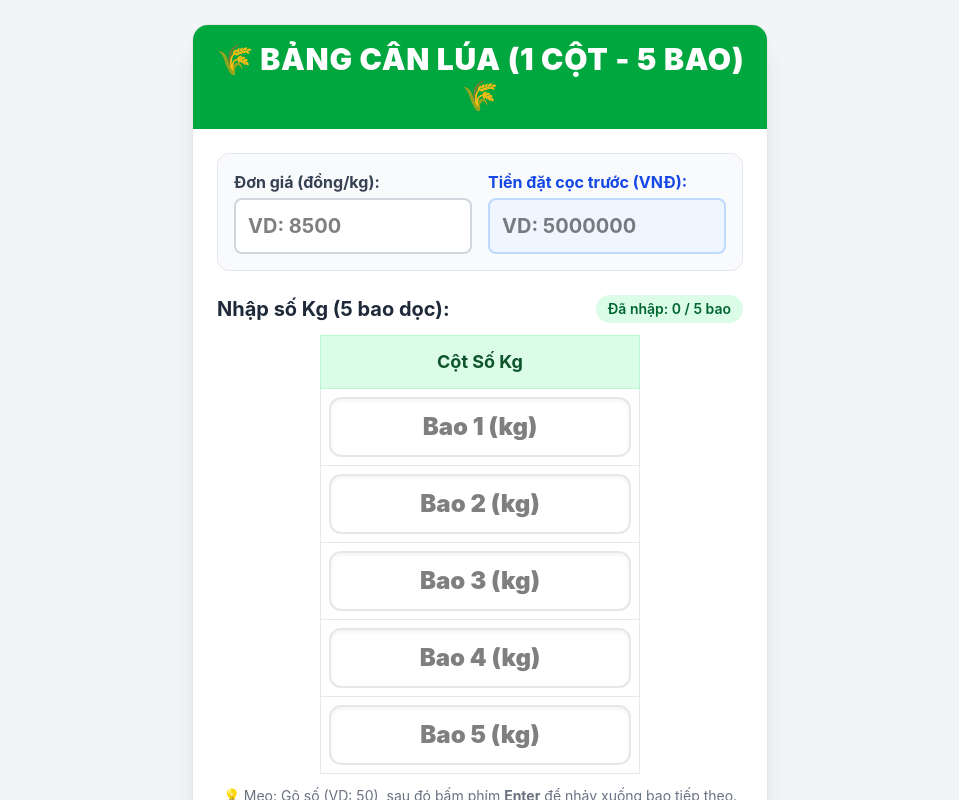
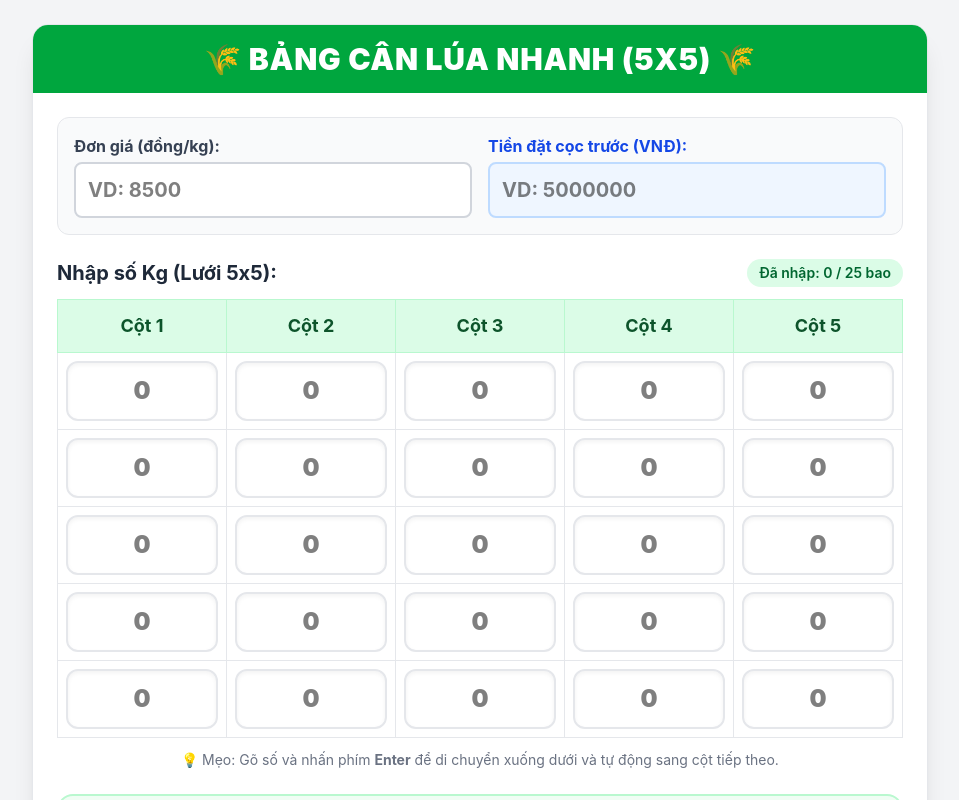
Before and after one commit to LamVyHuynh/App-tinh-tien-lua, a React (Vite) app: page / in a window 1280 px wide. Shown: the top 800 px of the page, without its empty margins (160-1119 px from the left). Built offline with nearby package versions, Linux system fonts and the light colour scheme.

Commit message:
Làm thêm nhiều cột để có thể tính nhiều bao hơn

```diff
--- a/src/App.jsx
+++ b/src/App.jsx
@@ -5,18 +5,18 @@ function App() {
   const [donGia, setDonGia] = useState("");
   const [tienCoc, setTienCoc] = useState("");
 
-  // 2. MẢNG DỮ LIỆU LƯỚI 1 CỘT x 5 HÀNG
+  // 2. MẢNG DỮ LIỆU LƯỚI 5 CỘT x 5 HÀNG
   const [bangKg, setBangKg] = useState(
     Array(5)
       .fill()
-      .map(() => Array(1).fill("")),
+      .map(() => Array(5).fill("")),
   );
 
-  // Mảng tham chiếu lưu vị trí các ô input
+  // Mảng tham chiếu lưu vị trí các ô input (5 hàng x 5 cột)
   const inputRefs = useRef(
     Array(5)
       .fill()
-      .map(() => Array(1).fill(null)),
+      .map(() => Array(5).fill(null)),
   );
 
   // 3. HÀM CẬP NHẬT GIÁ TRỊ KHI GÕ SỐ
@@ -33,27 +33,45 @@ function App() {
     setBangKg(danhSachMoi);
   };
 
-  // 4. HÀM XỬ LÝ PHÍM BẤM (TỰ ĐỘNG CHUYỂN Ô THEO CHIỀU DỌC)
+  // 4. HÀM XỬ LÝ PHÍM BẤM (TỰ ĐỘNG CHUYỂN Ô XUỐNG DỌC VÀ SANG CỘT)
   const handleKeyDown = (hangIndex, cotIndex, e) => {
     let hangMoi = hangIndex;
+    let cotMoi = cotIndex;
 
     if (e.key === "Enter" || e.key === "ArrowDown") {
       e.preventDefault();
       hangMoi = hangIndex + 1;
+      // Nếu hết hàng dọc thì chuyển sang hàng 0 của cột kế tiếp
       if (hangMoi >= 5) {
-        hangMoi = 0; // Quay về ô đầu tiên nếu ở hàng cuối
+        hangMoi = 0;
+        cotMoi = cotIndex + 1;
+        if (cotMoi >= 5) {
+          cotMoi = 0; // Quay về ô đầu tiên nếu ở góc phải dưới cùng
+        }
       }
     } else if (e.key === "ArrowUp") {
       e.preventDefault();
       hangMoi = hangIndex - 1;
       if (hangMoi < 0) {
-        hangMoi = 4; // Quay về ô cuối
+        hangMoi = 4;
+        cotMoi = cotIndex - 1;
+        if (cotMoi < 0) {
+          cotMoi = 4;
         }
       }
+    } else if (e.key === "ArrowRight") {
+      e.preventDefault();
+      cotMoi = cotIndex + 1;
+      if (cotMoi >= 5) cotMoi = 0;
+    } else if (e.key === "ArrowLeft") {
+      e.preventDefault();
+      cotMoi = cotIndex - 1;
+      if (cotMoi < 0) cotMoi = 4;
+    }
 
-    // Di chuyển con trỏ sang ô mới mà không dùng select() để tránh lỗi gõ số
-    if (inputRefs.current[hangMoi] && inputRefs.current[hangMoi][0]) {
-      inputRefs.current[hangMoi][0].focus();
+    // Di chuyển con trỏ sang ô mới
+    if (inputRefs.current[hangMoi] && inputRefs.current[hangMoi][cotMoi]) {
+      inputRefs.current[hangMoi][cotMoi].focus();
     }
   };
 
@@ -81,7 +99,7 @@ function App() {
     setBangKg(
       Array(5)
         .fill()
-        .map(() => Array(1).fill("")),
+        .map(() => Array(5).fill("")),
     );
     if (inputRefs.current[0] && inputRefs.current[0][0]) {
       inputRefs.current[0][0].focus();
@@ -90,11 +108,11 @@ function App() {
 
   return (
     <div className="min-h-screen bg-gray-100 p-3 md:p-6 font-sans">
-      <div className="max-w-xl mx-auto bg-white rounded-2xl shadow-xl border border-gray-200 overflow-hidden">
+      <div className="max-w-4xl mx-auto bg-white rounded-2xl shadow-xl border border-gray-200 overflow-hidden">
         {/* HEADER */}
         <div className="bg-green-600 p-4 text-center">
           <h1 className="text-2xl md:text-3xl font-black text-white uppercase tracking-wide">
-            🌾 BẢNG CÂN LÚA (1 CỘT - 5 BAO) 🌾
+            🌾 BẢNG CÂN LÚA NHANH (5x5) 🌾
           </h1>
         </div>
 
@@ -130,28 +148,36 @@ function App() {
             </div>
           </div>
 
-          {/* LƯỚI NHẬP SỐ KG */}
+          {/* LƯỚI NHẬP SỐ KG (5 CỘT x 5 HÀNG) */}
           <div>
             <div className="flex justify-between items-center mb-3">
               <h2 className="text-xl font-bold text-gray-800">
-                Nhập số Kg (5 bao dọc):
+                Nhập số Kg (Lưới 5x5):
               </h2>
               <span className="text-sm font-semibold bg-green-100 text-green-800 px-3 py-1 rounded-full">
-                Đã nhập: {tongSoBao} / 5 bao
+                Đã nhập: {tongSoBao} / 25 bao
               </span>
             </div>
 
-            <div className="max-w-xs mx-auto">
+            <div className="overflow-x-auto">
               <table className="w-full border-collapse">
                 <thead>
                   <tr className="bg-green-100 text-green-900 text-lg">
-                    <th className="p-3 border border-green-200">Cột Số Kg</th>
+                    <th className="p-3 border border-green-200">Cột 1</th>
+                    <th className="p-3 border border-green-200">Cột 2</th>
+                    <th className="p-3 border border-green-200">Cột 3</th>
+                    <th className="p-3 border border-green-200">Cột 4</th>
+                    <th className="p-3 border border-green-200">Cột 5</th>
                   </tr>
                 </thead>
                 <tbody>
                   {bangKg.map((hang, hangIndex) => (
                     <tr key={hangIndex}>
-                      <td className="p-2 border border-gray-200 bg-white">
+                      {hang.map((colVal, cotIndex) => (
+                        <td
+                          key={cotIndex}
+                          className="p-2 border border-gray-200 bg-white"
+                        >
                           <input
                             type="text"
                             inputMode="decimal"
@@ -159,23 +185,28 @@ function App() {
                               if (!inputRefs.current[hangIndex]) {
                                 inputRefs.current[hangIndex] = [];
                               }
-                            inputRefs.current[hangIndex][0] = el;
+                              inputRefs.current[hangIndex][cotIndex] = el;
                             }}
-                          value={hang[0]}
-                          onChange={(e) => handleInputChange(hangIndex, 0, e)}
-                          onKeyDown={(e) => handleKeyDown(hangIndex, 0, e)}
-                          placeholder={`Bao ${hangIndex + 1} (kg)`}
+                            value={colVal}
+                            onChange={(e) =>
+                              handleInputChange(hangIndex, cotIndex, e)
+                            }
+                            onKeyDown={(e) =>
+                              handleKeyDown(hangIndex, cotIndex, e)
+                            }
+                            placeholder="0"
                             className="w-full p-3 text-center text-2xl font-black border-2 border-gray-200 rounded-xl focus:border-green-500 focus:bg-green-50 focus:outline-none shadow-inner"
                           />
                         </td>
+                      ))}
                     </tr>
                   ))}
                 </tbody>
               </table>
             </div>
             <p className="text-sm text-gray-500 mt-3 text-center">
-              💡 Mẹo: Gõ số (VD: 50), sau đó bấm phím <b>Enter</b> để nhảy xuống
-              bao tiếp theo.
+              💡 Mẹo: Gõ số và nhấn phím <b>Enter</b> để di chuyển xuống dưới và
+              tự động sang cột tiếp theo.
             </p>
           </div>
 
```
Lines whose indentation alone changed are shown as unchanged.
